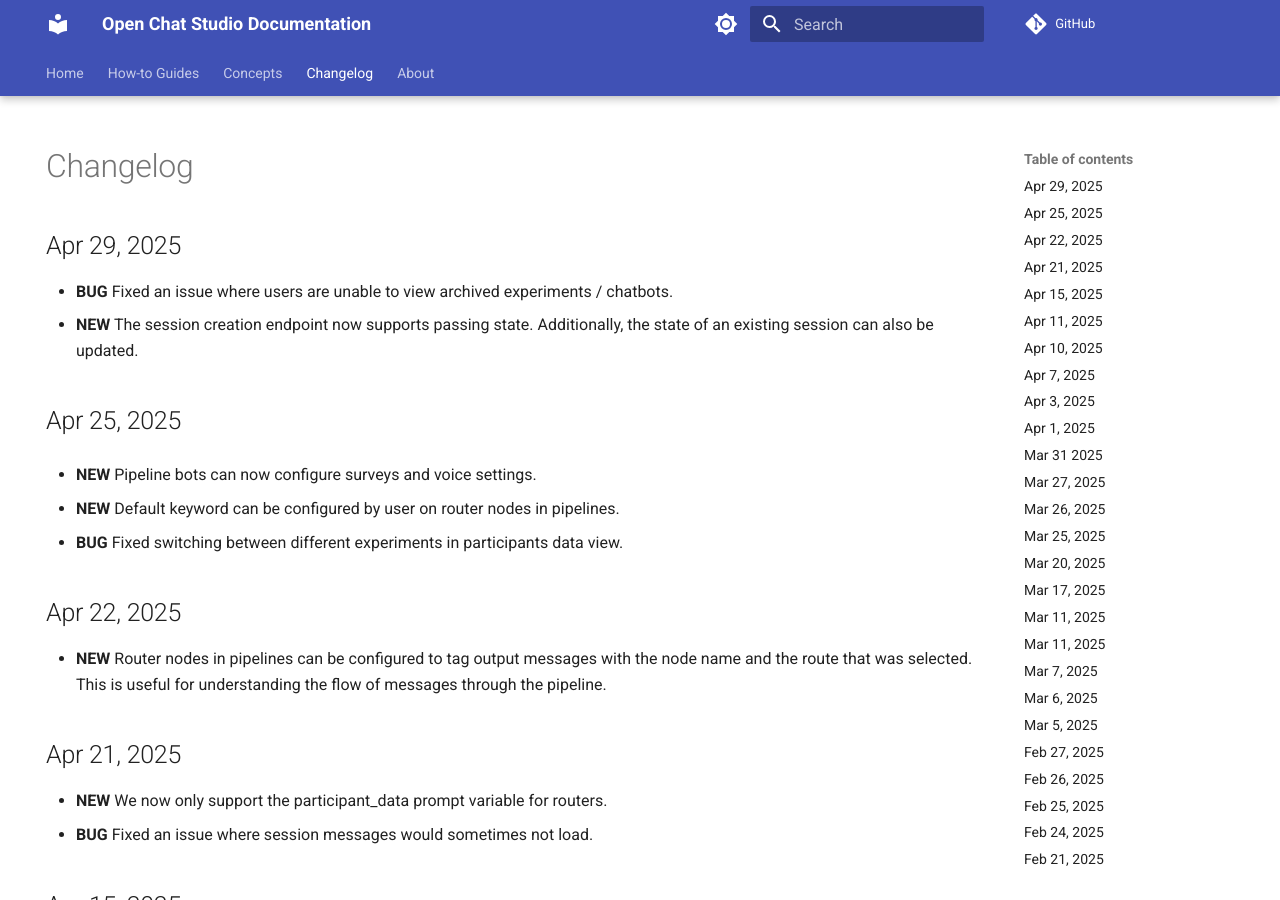
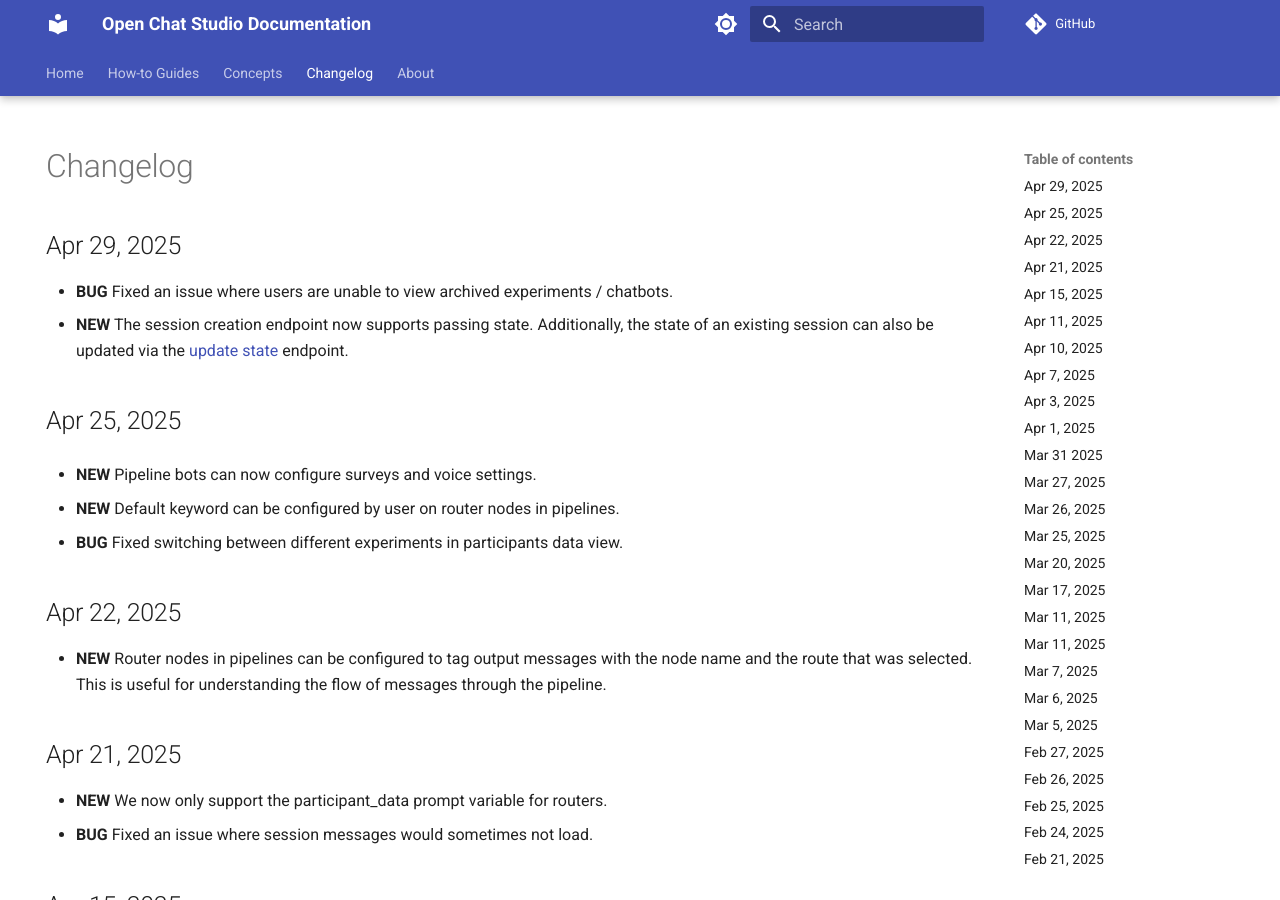
Before and after one commit to dimagi/open-chat-studio-docs, an MkDocs documentation site: the page built from docs/changelog.md, in a window 1280 px wide and 900 px high. Built offline with MkDocs 1.6.1 and Material for MkDocs 9.7.7, drawn with Linux system fonts in a browser that asks for light colours; emoji names are drawn with the system emoji font; a script that is not in the unit is left out; comment, search, counter and statistics services are not loaded.

Commit message:
add link to docs

```diff
--- a/docs/changelog.md
+++ b/docs/changelog.md
@@ -7,7 +7,7 @@ hide:
 
 ## Apr 29, 2025
 * **BUG** Fixed an issue where users are unable to view archived experiments / chatbots.
-* **NEW** The session creation endpoint now supports passing state. Additionally, the state of an existing session can also be updated.
+* **NEW** The session creation endpoint now supports passing state. Additionally, the state of an existing session can also be updated via the [update state](https://chatbots.dimagi.com/api/docs/#tag/Experiment-Sessions/operation/session_update_state) endpoint.
 
 ## Apr 25, 2025
 * **NEW** Pipeline bots can now configure surveys and voice settings.
```
